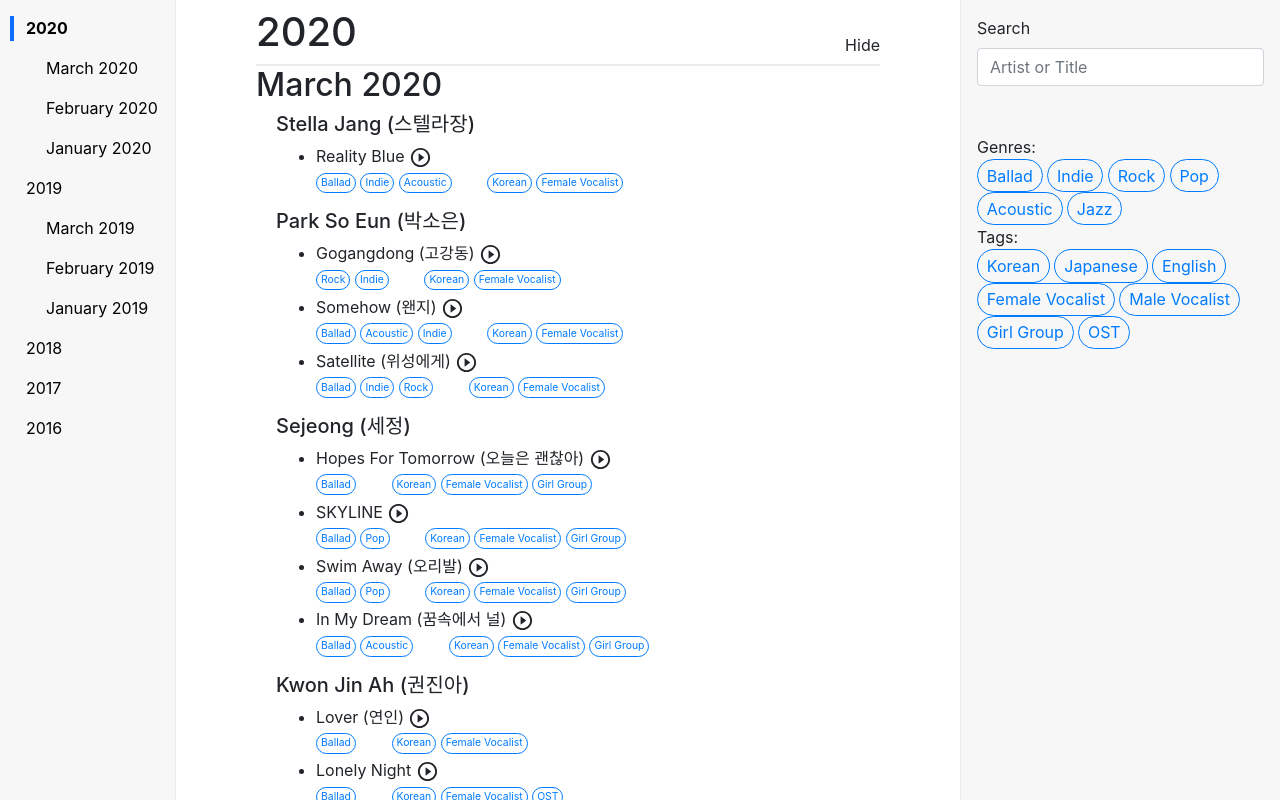
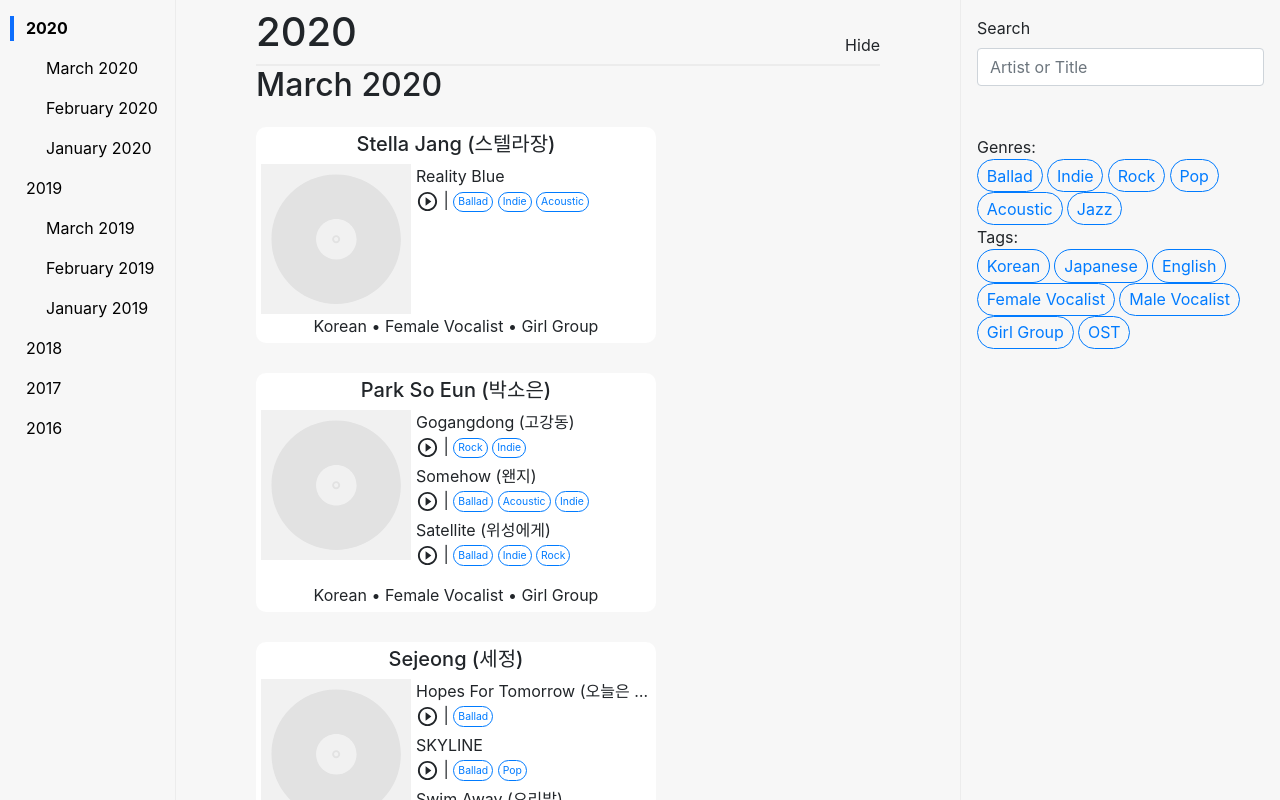
Before and after one commit to marvintran/MySongList, a React (Create React App) app: page / in a window 1280 px wide. Shown: the top 800 px of the page. Built offline with nearby package versions, Linux system fonts and the light colour scheme.

Commit message:
New layout of songs in a card format

```diff
--- a/src/App.css
+++ b/src/App.css
@@ -1,3 +1,6 @@
+body {
+    background-color: #f7f7f7;
+}
 h1 {
     display: inline-block;
 }
@@ -25,6 +28,7 @@ h1 {
 }
 
 .content {
+    display: block;
     padding-top: 8px;
     padding-left: 80px;
     padding-right: 80px;
--- a/src/components/MonthList.js
+++ b/src/components/MonthList.js
@@ -1,4 +1,5 @@
 import React, { useState } from 'react';
+import "../stylesheets/MonthList.css";
 import Songs from './Songs'
 import Collapse from 'react-bootstrap/Collapse';
 import LazyLoad from 'react-lazyload';
@@ -20,7 +21,7 @@ const MonthList = ({ month, songs, id, action }) => {
         <div>
           <h2 id={id} onClick={() => setMonthShowing(!monthShowing)}>{month}</h2>
           <Collapse in={monthShowing}>
-            <div>
+            <div className="month-item">
               {songList}
             </div>
           </Collapse>
--- a/src/components/Songs.js
+++ b/src/components/Songs.js
@@ -2,6 +2,7 @@ import React, {useContext} from 'react';
 import "../stylesheets/Songs.css";
 import Track from "./Track"
 import { FilterContext } from './filter-context';
+import DefaultAlbum from '../data/record_placeholder-f3f829566497dc26b0abfae50ddeb5c7bc48fe1c58dc1c7fe62a26d64988b9c9.svg';
 
 // https://stackoverflow.com/a/7225450
 function camelCaseToNormal(value) {
@@ -72,14 +73,43 @@ const Songs = ({ song }) => {
         <Track track={track} />)
     });
 
+  let name = [];
+
+  if(artistName.includes("(")) {
+    artistName.split("(").map((token, index) => {
+      if(index > 0)
+        return(
+          name.push(<h5 className="header-artist">{"("}{token}</h5>)
+        )
+      else
+        name.push(<h5 className="header-artist">{token}</h5>)
+    });
+
+  } else {
+    name.push(<h5 className="header-artist">{artistName}</h5>);
+  }
+
+
   if(rows.length > 0) {
     return (
-      <React.Fragment>
-        <h5 className="header-artist">{artistName}</h5>
-        <ul>
-          {rows}
-        </ul>
-      </React.Fragment>
+      <div className="song-item">
+        <div className="artist-name">
+          <h5>{artistName}</h5>
+        </div>
+        <div className="card-content">
+          <div className="album-art">
+            <img src={DefaultAlbum} alt={"Default Album"} width="150" height="150"/>
+          </div>
+          <div className="track-list">
+            <ul>
+              {rows}
+            </ul>
+          </div>
+        </div>
+        <div className="tags">
+          Korean • Female Vocalist • Girl Group
+        </div>
+      </div>
     )}
 
   return null;
--- a/src/components/Track.js
+++ b/src/components/Track.js
@@ -88,13 +88,14 @@ const Track = ({ track }) => {
   return (
     <React.Fragment>
       <li>
-        <p onClick={() => setVideoShowing(!videoShowing)}>
-          {track.name}{' '}
-          {button}
-        </p>
+        <div className="track-title">
+          {track.name}
+        </div>
         <div className="filter-options">
-          {genres}
-          {tags}
+          <span onClick={() => setVideoShowing(!videoShowing)}>
+            {button}
+          </span>
+            {' '} | {' '} {genres}
         </div>
         { videoShowing
           ? <div className='player-wrapper'>
--- /dev/null
+++ b/src/stylesheets/MonthList.css
@@ -0,0 +1,4 @@
+.month-item {
+    display: flex;
+    flex-wrap: wrap;
+}
--- a/src/stylesheets/Songs.css
+++ b/src/stylesheets/Songs.css
@@ -1,4 +1,34 @@
-.header-artist {
-    margin-left: 20px;
-    position: relative;
+.song-item {
+    background-color: white;
+    display: block;
+    width: 400px;
+    border-radius: 10px;
+    padding: 5px;
+    margin: 15px 15px 15px 0;
 }
+
+.artist-name {
+    margin-bottom: 0;
+    text-align: center;
+}
+
+.card-content {
+    display: flex;
+}
+
+.album-art {
+    width: 150px;
+    text-align: center;
+}
+
+ul {
+    padding-left: 0;
+}
+
+.track-list {
+    padding-left: 5px;
+}
+
+.tags {
+    text-align: center;
+}
--- a/src/stylesheets/Track.css
+++ b/src/stylesheets/Track.css
@@ -4,7 +4,17 @@ p {
 }
 
 li {
-    margin-left: 20px;
+    list-style-type: none;
+}
+.track-title {
+    width: 235px;
+    white-space: nowrap;
+    overflow: hidden;
+    text-overflow: ellipsis;
+}
+.track-title:hover {
+    white-space: normal;
+    overflow: visible;
 }
 
 .filter-options {
@@ -28,5 +38,4 @@ li {
 .react-player {
     position: absolute;
     top: 0;
-    left: -60px;
 }
```
Also changed, not shown: src/data/record_placeholder-f3f829566497dc26b0abfae50ddeb5c7bc48fe1c58dc1c7fe62a26d64988b9c9.svg (added).
